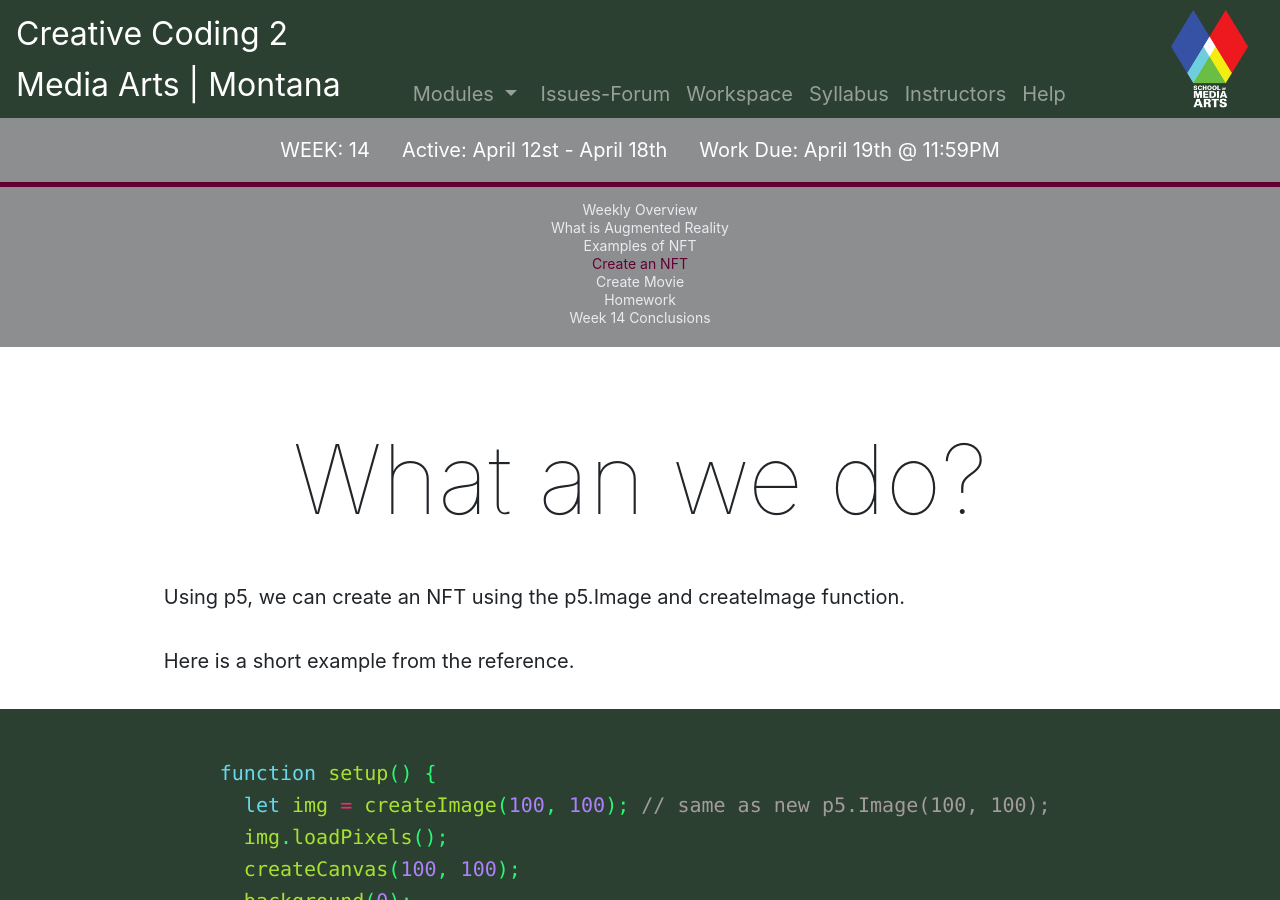
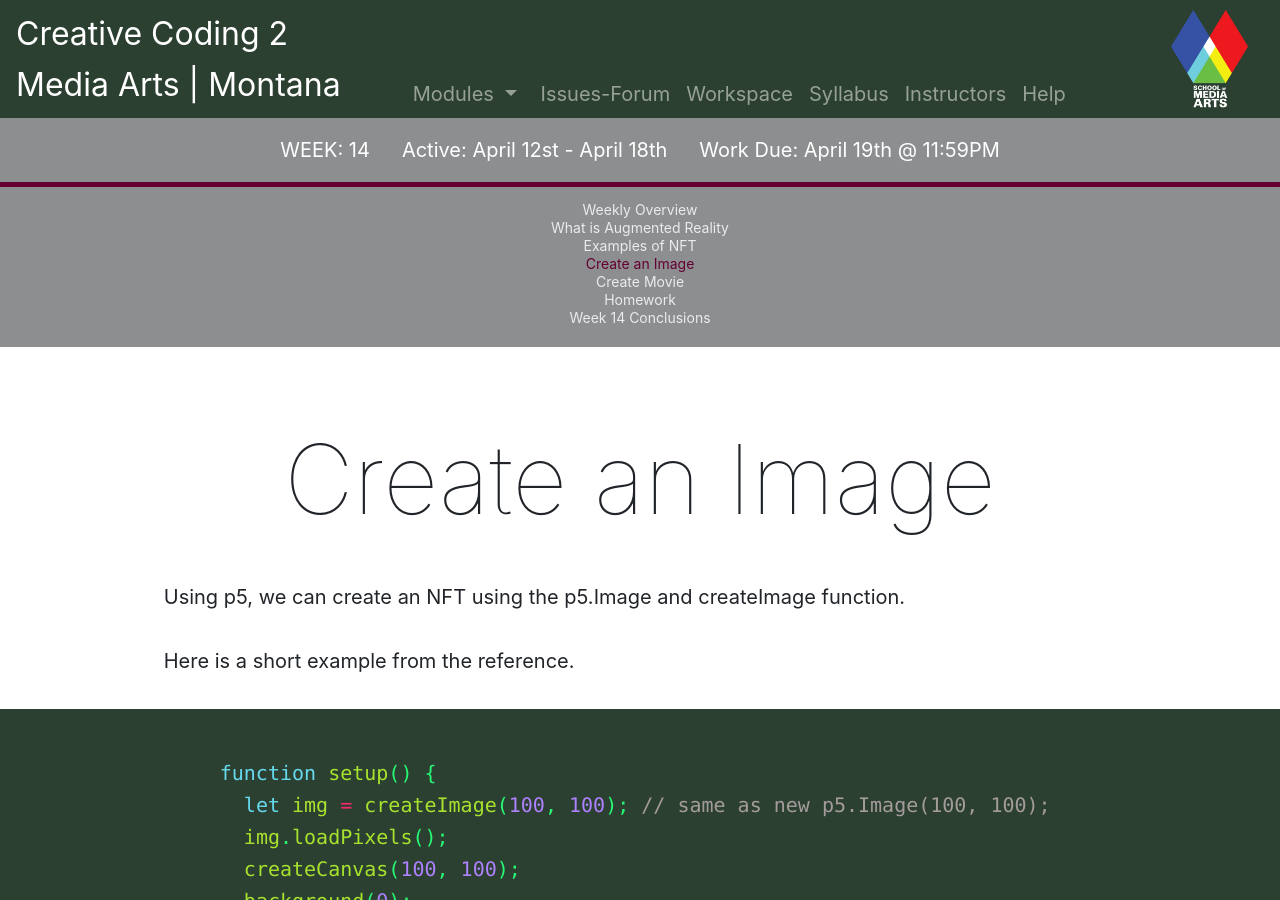
Before and after one commit to Montana-Media-Arts/220-creative-coding2-Spring2021, a Jekyll site: the page built from modules/week-14/_posts/2001-01-03-create-image.md, in a window 1280 px wide and 900 px high. Built offline with Jekyll 4.4.1, drawn with Linux system fonts in a browser that asks for light colours; nearby versions of some CDN libraries; a script that is not in the unit is left out; comment, search, counter and statistics services are not loaded.

Commit message:
updated the text

```diff
--- a/modules/week-14/_posts/2001-01-03-create-image.md
+++ b/modules/week-14/_posts/2001-01-03-create-image.md
@@ -1,10 +1,10 @@
 ---
-title: Create an NFT
+title: Create an Image
 module: 14
 jotted: true
 ---
 
-# What an we do?
+# Create an Image
 
 Using p5, we can create an NFT using the p5.Image and createImage function.
 
@@ -116,4 +116,4 @@ Finally, ...
 
 Now, alter the example from above.
 
-<iframe src="https://editor.p5js.org/michaelcassens/sketches/XRIRdoPyM" width="100%" height="800px"></iframe>
+<iframe src="https://editor.p5js.org/" width="100%" height="800px"></iframe>
```
